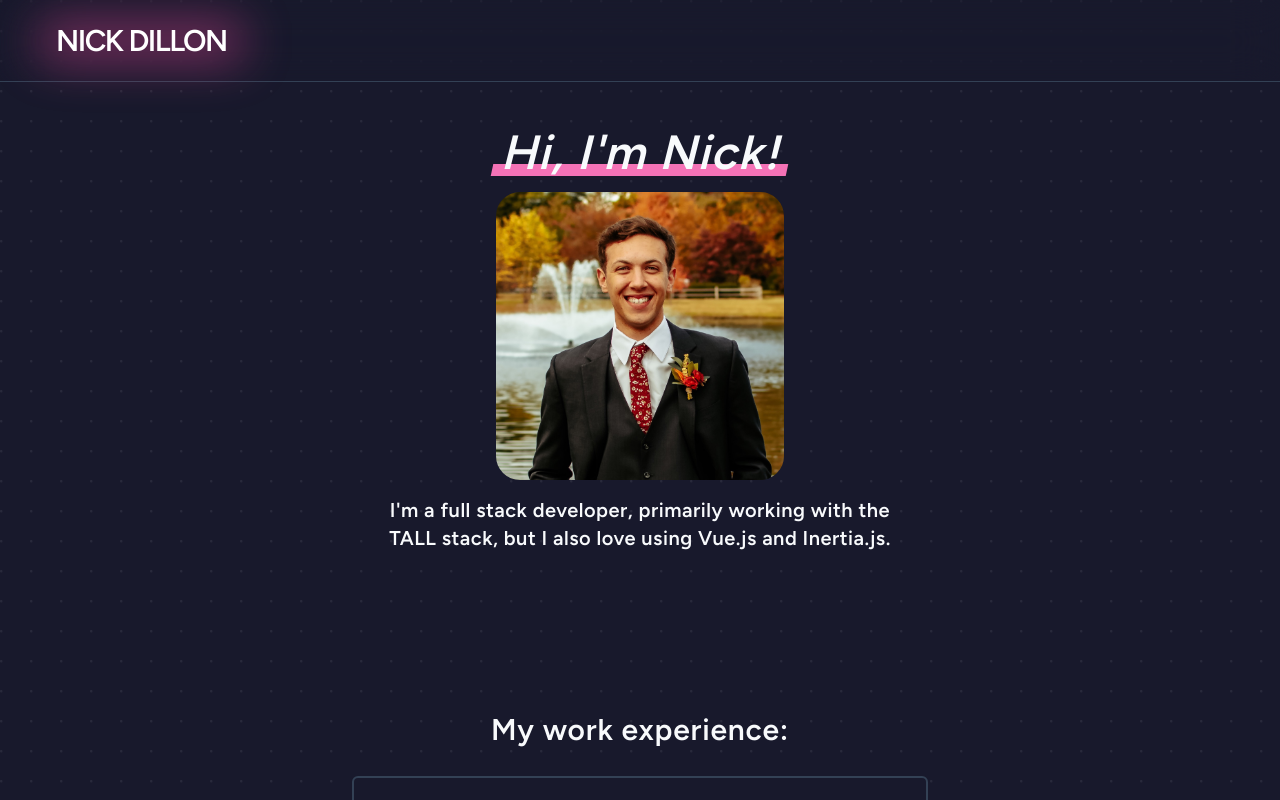
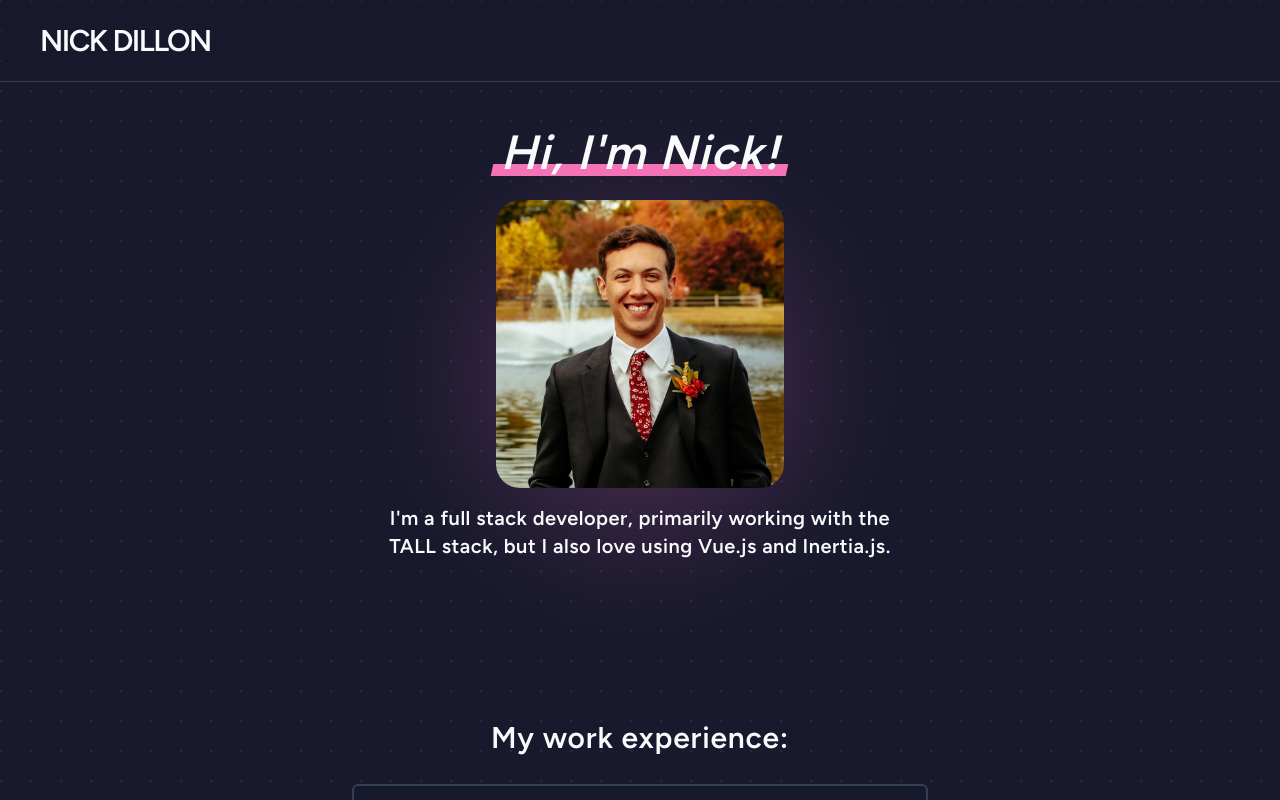
Before and after one commit to NickDillon1412/portfolio-site, a Vue app: page / in a window 1280 px wide. Shown: the top 800 px of the page. Built offline with nearby package versions, Linux system fonts and the light colour scheme; some icons are missing.

Commit message:
Testing out blur effect

```diff
--- a/src/components/Nav.vue
+++ b/src/components/Nav.vue
@@ -1,24 +1,11 @@
 <template>
     <nav
         class="fixed z-10 flex items-center justify-between w-full px-3.5 py-3 sm:py-5 border-b sm:px-10 border-slate-700 backdrop-blur-xl text-slate-50">
-        <!-- <RouterLink to="/" name="Home">
+        <RouterLink to="/" name="Home">
             <h1 class="text-3xl font-semibold tracking-tighter uppercase duration-200 ease-in-out hover:text-pink-400">
                 Nick
                 Dillon</h1>
-        </RouterLink> -->
-
-        <div class="relative inline-flex group/button">
-            <div
-                class="absolute transition-all duration-1000 bg-pink-500 opacity-90 -inset-px rounded-xl blur-xl group-hover/button:opacity-100 group-hover/button:-inset-1 group-hover/button:duration-200 animate-pulse">
-            </div>
-            <RouterLink to="/" name="Home"
-                class="relative inline-flex items-center justify-center w-full px-4 text-lg font-bold text-white transition-all duration-300 ease-out sm:w-auto hover:scale-110 rounded-xl"
-                role="button">
-                <h1 class="text-3xl font-semibold tracking-tighter uppercase duration-200 ease-in-out">
-                    Nick
-                    Dillon</h1>
-            </RouterLink>
-        </div>
+        </RouterLink>
 
         <Socials />
     </nav>
--- a/src/views/HomeView.vue
+++ b/src/views/HomeView.vue
@@ -1,9 +1,19 @@
 <template>
 	<div class="pt-32 text-slate-50">
-		<div class="flex flex-col items-center max-w-xl px-8 mx-auto space-y-4 text-center sm:px-4">
+		<div class="relative flex max-w-xl mx-auto text-center group sm:px-4">
+			<img style="
+                position: absolute;
+				/* width: 400px;
+                height: 400px;
+                top: 0px; */
+                opacity: 1;
+				animation: pulse 3s ease-in-out infinite;
+            " src="/src/assets/blur.svg" class="-top-10 -inset-px">
+
+			<div class="z-0 flex flex-col items-center space-y-4">
 				<h1 class="italic font-bold">
 					<div
-					class="relative items-center justify-center inline-block w-auto h-auto px-1 text-base font-bold text-opacity-100 transition-all duration-300 rounded outline-none cursor-pointer group active:ring-0 active:outline-none">
+						class="relative items-center justify-center inline-block w-auto h-auto px-1 mb-2 text-base font-bold text-opacity-100 transition-all duration-300 rounded outline-none cursor-pointer group active:ring-0 active:outline-none">
 						<span class="relative z-20 p-1 text-5xl">Hi, I'm Nick!</span>
 						<span
 							class="absolute bottom-0 left-0 z-10 w-full h-3 transition-all duration-300 ease-out -skew-x-12 bg-pink-400"></span>
@@ -14,6 +24,7 @@
 					I'm a full stack developer, primarily working with the TALL stack, but I also love
 					using Vue.js and Inertia.js.
 				</p>
+			</div>
 		</div>
 
 		<div class="mt-24 sm:mt-40">
```
Also changed, not shown: src/assets/blur.svg (added). Lines whose indentation alone changed are shown as unchanged.
